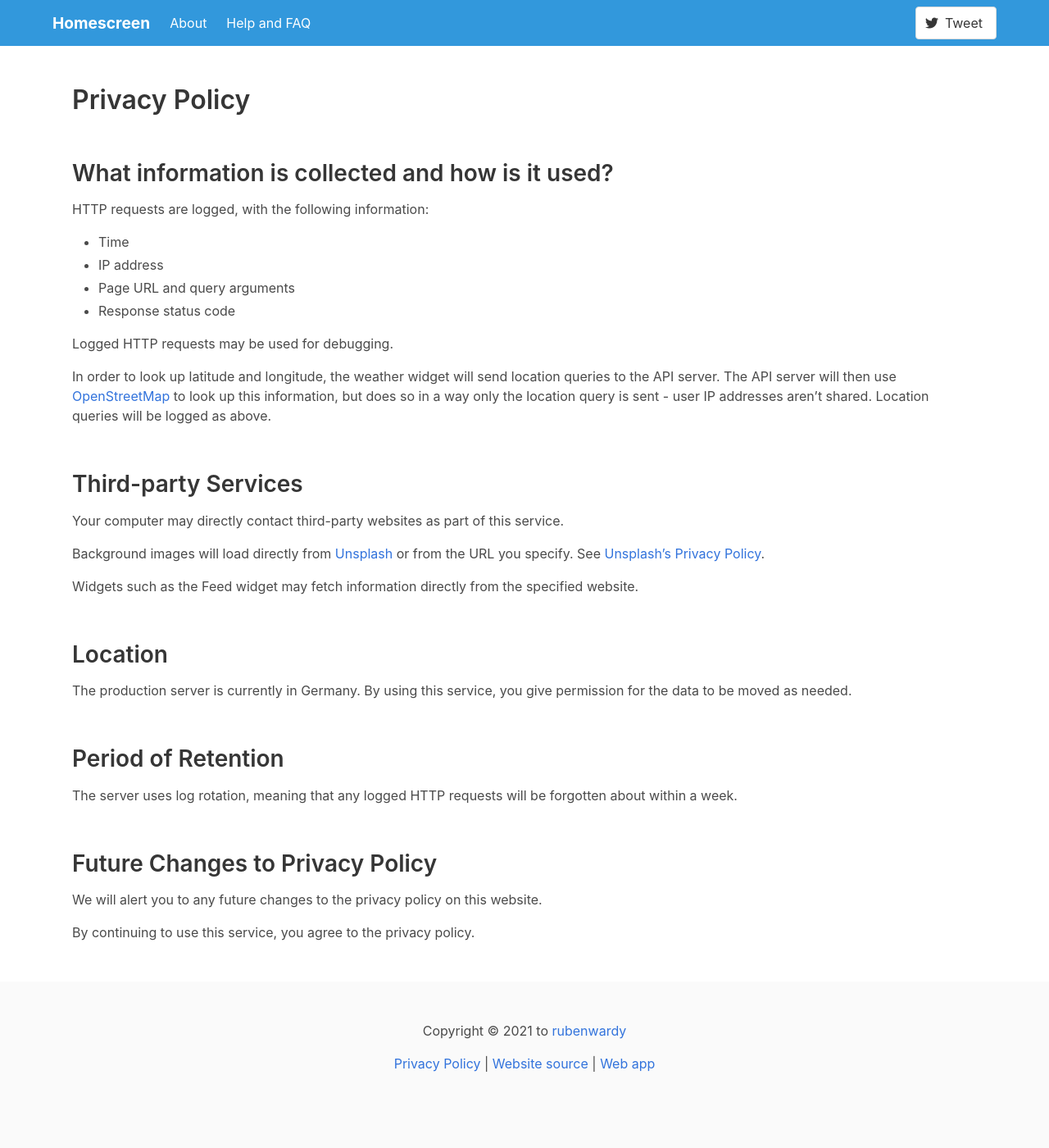
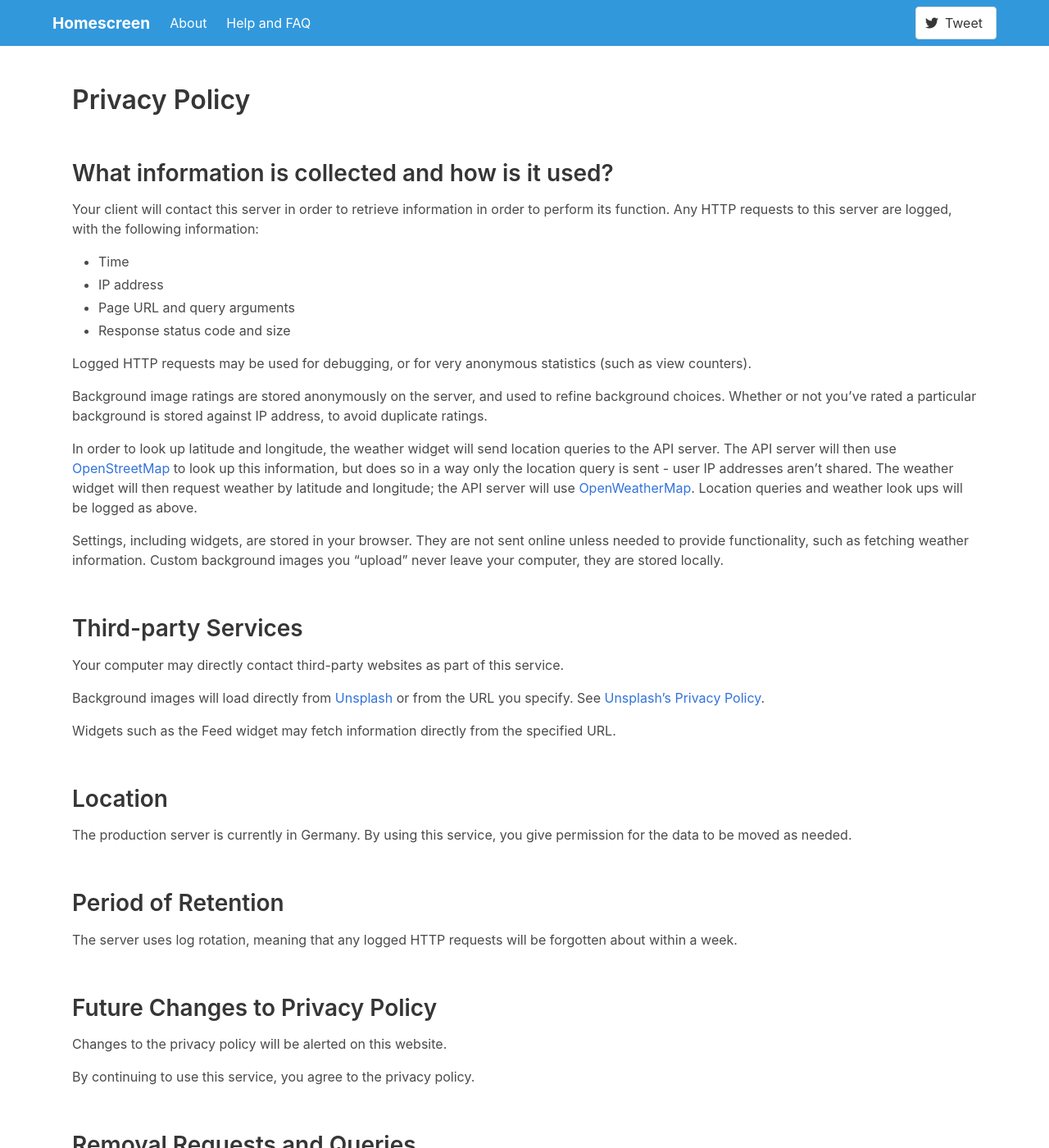
Before and after one commit to rubenwardy/renewedtab_website, a Jekyll site: the page built from privacy_policy.md, in a window 1280 px wide and 1400 px high. Shown: the whole window at 82% size. Built offline with Jekyll 4.4.1, drawn with Linux system fonts in a browser that asks for light colours; some of the changed text lies outside the part shown.

Commit message:
Update privacy policy

```diff
--- a/privacy_policy.md
+++ b/privacy_policy.md
@@ -8,20 +8,34 @@ layout: article
 
 ## What information is collected and how is it used?
 
-HTTP requests are logged, with the following information:
+Your client will contact this server in order to retrieve information in
+order to perform its function. Any HTTP requests to this server are logged,
+with the following information:
 
 * Time
 * IP address
 * Page URL and query arguments
-* Response status code
+* Response status code and size
 
-Logged HTTP requests may be used for debugging.
+Logged HTTP requests may be used for debugging, or for very anonymous statistics
+(such as view counters).
+
+Background image ratings are stored anonymously on the server, and used to refine
+background choices. Whether or not you've rated a particular background is
+stored against IP address, to avoid duplicate ratings.
 
 In order to look up latitude and longitude, the weather widget will send
 location queries to the API server. The API server will then use
 [OpenStreetMap](https://www.openstreetmap.org) to look up this information,
 but does so in a way only the location query is sent - user IP addresses aren't
-shared. Location queries will be logged as above.
+shared. The weather widget will then request weather by latitude and longitude;
+the API server will use [OpenWeatherMap](https://openweathermap.org/).
+Location queries and weather look ups will be logged as above.
+
+Settings, including widgets, are stored in your browser. They are not sent
+online unless needed to provide functionality, such as fetching weather
+information. Custom background images you "upload" never leave your computer,
+they are stored locally.
 
 
 ## Third-party Services
@@ -33,7 +47,7 @@ from the URL you specify.
 See [Unsplash's Privacy Policy](https://unsplash.com/privacy).
 
 Widgets such as the Feed widget may fetch
-information directly from the specified website.
+information directly from the specified URL.
 
 
 ## Location
@@ -50,6 +64,11 @@ forgotten about within a week.
 
 ## Future Changes to Privacy Policy
 
-We will alert you to any future changes to the privacy policy on this website.
+Changes to the privacy policy will be alerted on this website.
 
 By continuing to use this service, you agree to the privacy policy.
+
+
+## Removal Requests and Queries
+
+[Contact me](https://rubenwardy.com/contact/)
```
